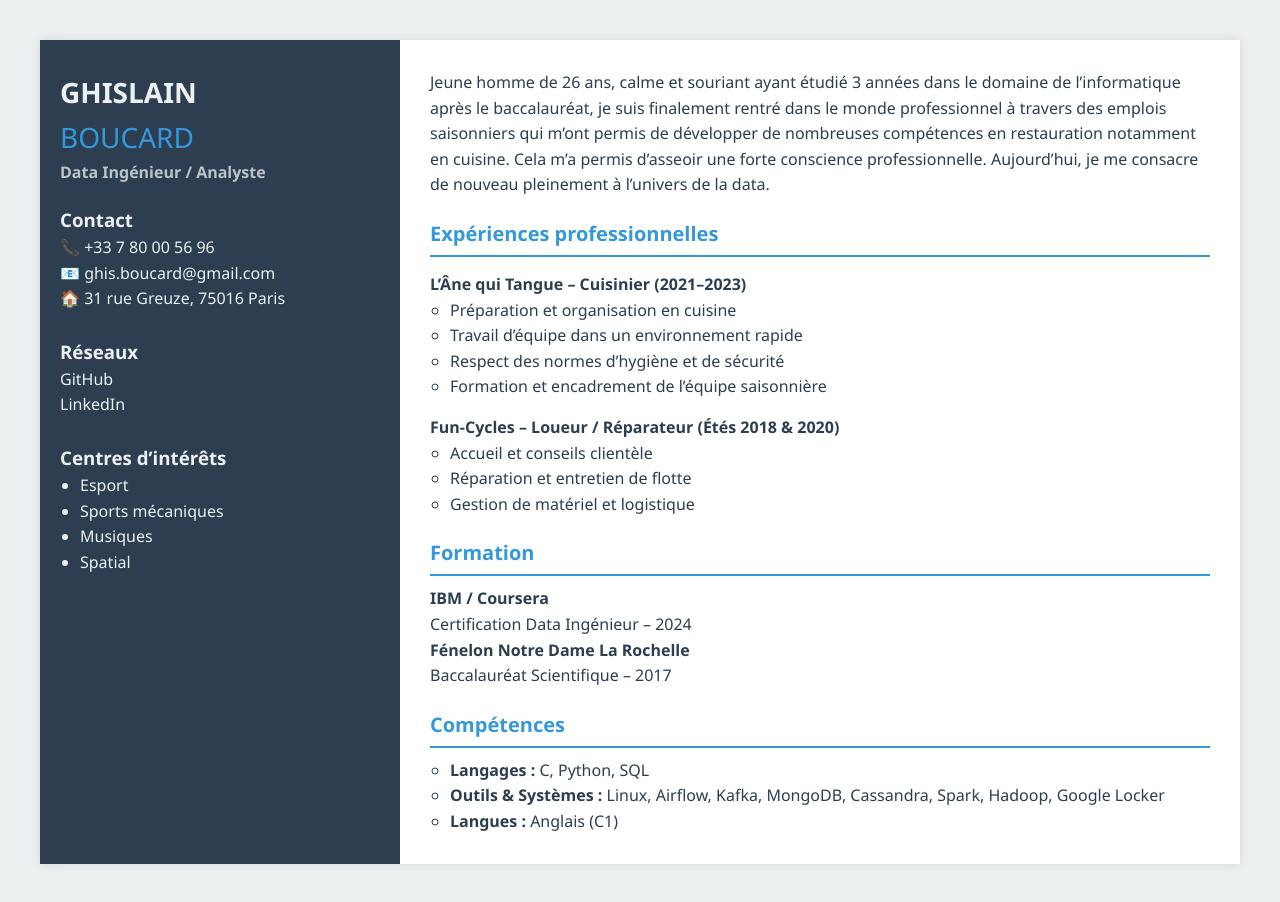
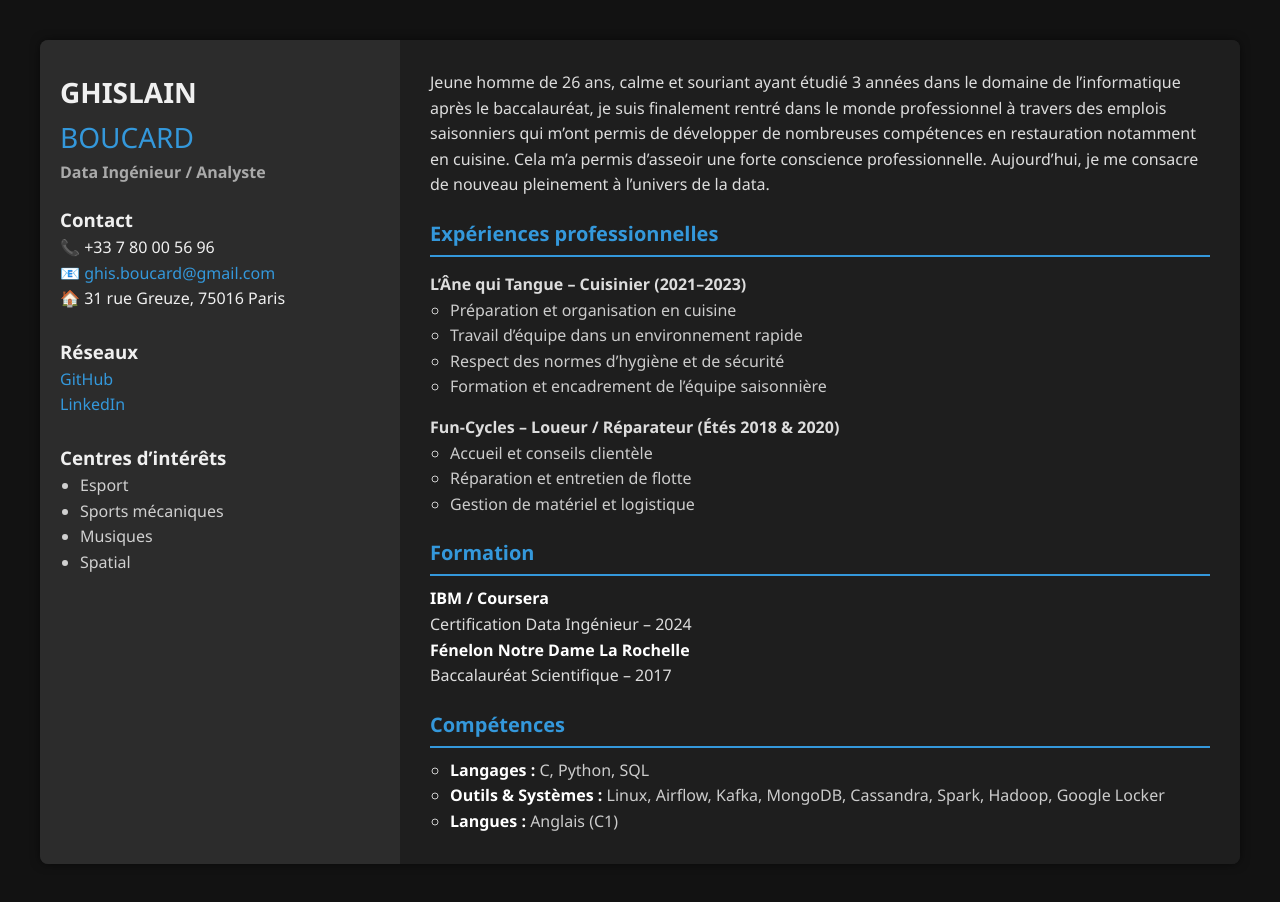
Before and after one commit to LKSHN/LKSHN, a plain HTML site: page index.html in a window 1280 px wide. Drawn offline with Linux system fonts and the light colour scheme.

Commit message:
Changed style in dark mode

```diff
--- a/style.css
+++ b/style.css
@@ -6,8 +6,8 @@
 
 body {
   font-family: 'Segoe UI', sans-serif;
-  background: #ecf0f1;
-  color: #2c3e50;
+  background: #121212;
+  color: #e0e0e0;
   line-height: 1.6;
 }
 
@@ -15,13 +15,15 @@ body {
   display: flex;
   max-width: 1200px;
   margin: 40px auto;
-  background: white;
-  box-shadow: 0 0 10px rgba(0,0,0,0.1);
+  background: #1e1e1e;
+  box-shadow: 0 0 10px rgba(0,0,0,0.5);
+  border-radius: 8px;
+  overflow: hidden;
 }
 
 .sidebar {
-  background: #2c3e50;
-  color: #ecf0f1;
+  background: #2c2c2c;
+  color: #f0f0f0;
   width: 30%;
   padding: 30px 20px;
 }
@@ -38,7 +40,7 @@ body {
 
 .sidebar h2 {
   font-size: 16px;
-  color: #bdc3c7;
+  color: #aaaaaa;
   margin-bottom: 20px;
 }
 
@@ -47,19 +49,25 @@ body {
 }
 
 .sidebar a {
-  color: #ecf0f1;
+  color: #3498db;
   text-decoration: none;
+}
+
+.sidebar a:hover {
+  text-decoration: underline;
 }
 
 .sidebar ul {
   list-style: disc;
   margin-left: 20px;
+  color: #d0d0d0;
 }
 
 .main-content {
   width: 70%;
   padding: 30px;
-  background: #fff;
+  background: #1e1e1e;
+  color: #dddddd;
 }
 
 .main-content h3 {
@@ -80,4 +88,9 @@ body {
 .main-content ul {
   margin-left: 20px;
   list-style: circle;
+  color: #cccccc;
 }
+
+.main-content strong {
+  color: #ffffff;
+}
```
